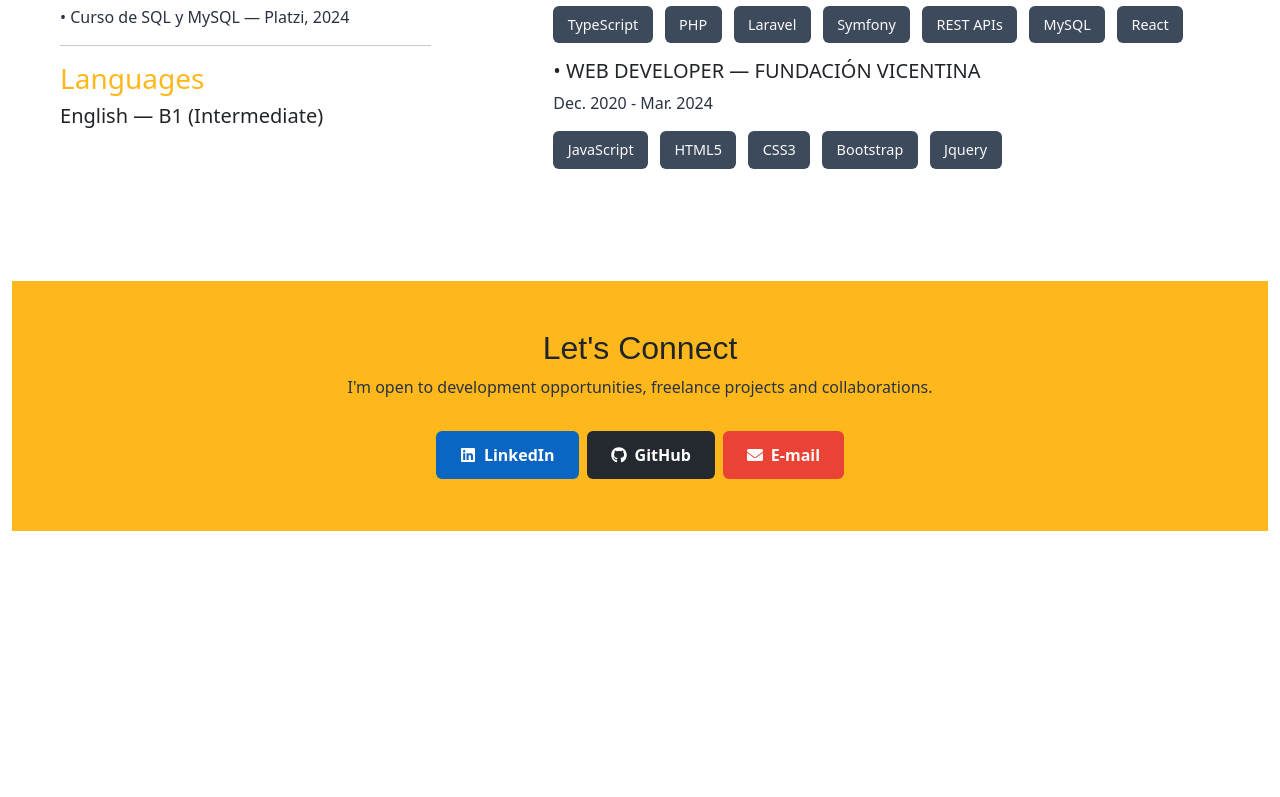
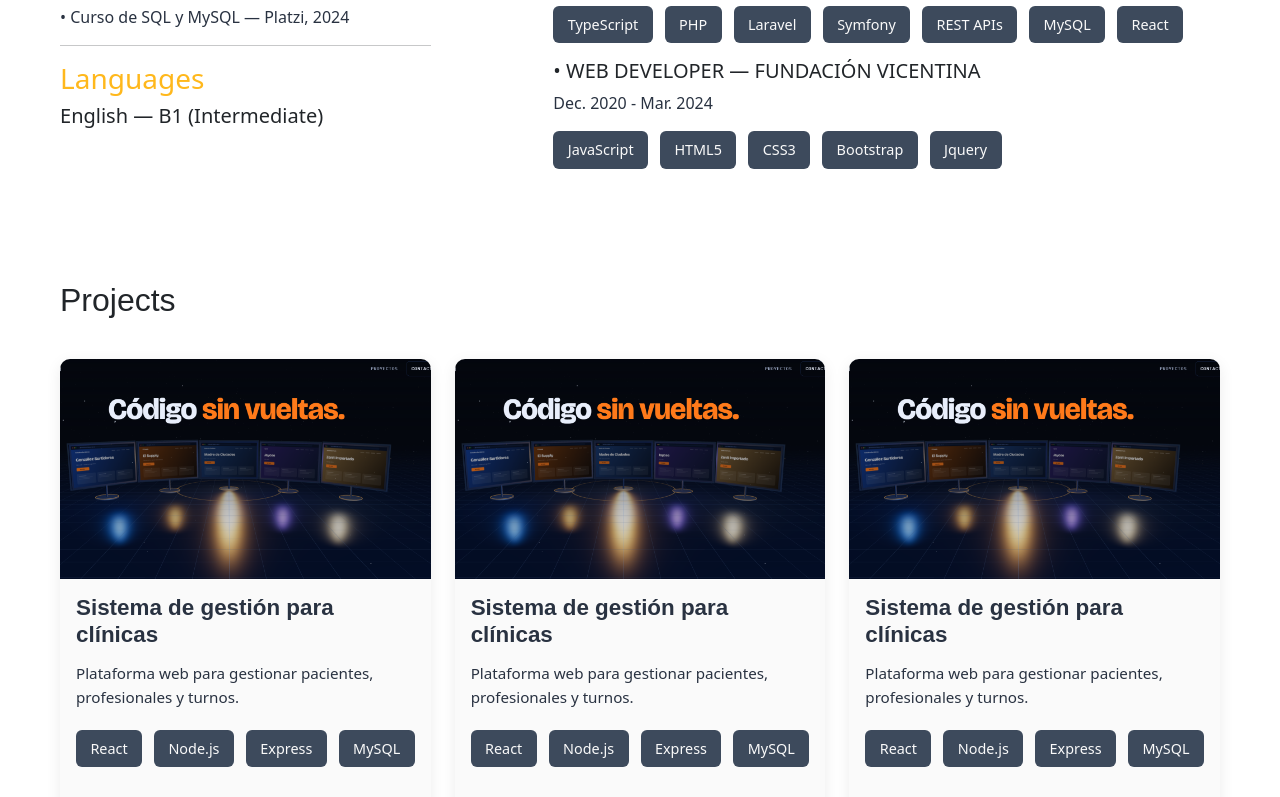
Before and after one commit to mati-romero/mi-portfolio, a React (Vite) app: page / in a window 1280 px wide. Shown: the part 2000-2797 px from the top of the page. Before the commit the page ends 2531 px from the top, so only its background shows below. Built offline with nearby package versions, Linux system fonts and the light colour scheme; the HTML template or start-up script is replaced by a standard one.

Commit message:
seccion proyectos

```diff
--- a/src/App.jsx
+++ b/src/App.jsx
@@ -7,6 +7,7 @@ import AboutMe from './components/AboutMe/AboutMe';
 import Skill from './components/Skill/Skill';
 import Contact from './components/Contact/Contact';
 import Career from './components/Career/Career';
+import Projects from './components/Projects/Projects';
 
 function App() {
 
@@ -16,6 +17,7 @@ function App() {
       <Banner />
       <AboutMe />
       <Career />
+      <Projects />
       <Contact />
     </div>
   )
--- a/src/components/Banner/Banner.jsx
+++ b/src/components/Banner/Banner.jsx
@@ -18,7 +18,7 @@ function Banner() {
             Web developer with experience building modern web applications using React, JavaScript, PHP, Laravel and Symfony. I enjoy creating functional, responsive and user-focused digital solutions.
           </p>
 
-          <Button href="#projects">
+          <Button href="#projects" blank={false}>
             View My Projects
           </Button>
         </div>
--- a/src/components/Button/Button.jsx
+++ b/src/components/Button/Button.jsx
@@ -1,11 +1,11 @@
 import "./Button.css"
 
-function Button({ children, href = "#", variant = "primary",  className = "", download = false,}) {
+function Button({ children, href = "#", variant = "primary",  className = "", download = false, blank = true }) {
   return (
     <a
       href={href}
       className={`custom-button custom-button--${variant} ${className}`}
-      target={download ? undefined : "_blank"}
+      target={download ? undefined : blank ? "_blank" : undefined}
       rel={download ? undefined : "noopener noreferrer"}
       download={download || undefined}
     >
--- a/src/components/Navbar/Navbar.jsx
+++ b/src/components/Navbar/Navbar.jsx
@@ -34,6 +34,12 @@ function Navbar() {
               </a>
             </li>
 
+            <li className="nav-item">
+              <a className="nav-link navbar-link" href="#projects">
+                Projects
+              </a>
+            </li>
+
             {/*<li className="nav-item">
               <a className="nav-link navbar-link" href="#skills">
                 Skills
--- /dev/null
+++ b/src/components/ProjectCard/ProjectCard.css
@@ -0,0 +1,79 @@
+/* Project Card */
+
+.project-card {
+  border: none;
+  border-radius: 10px;
+  overflow: hidden;
+  background-color: var(--blanco);
+  box-shadow: 0 4px 15px rgba(0, 0, 0, 0.08);
+  transition: transform 0.2s ease, box-shadow 0.2s ease;
+}
+
+.project-card:hover {
+  transform: translateY(-5px);
+  box-shadow: 0 8px 25px rgba(0, 0, 0, 0.12);
+}
+
+/* Project image */
+
+.project-image-container {
+  width: 100%;
+  height: 220px;
+  overflow: hidden;
+}
+
+.project-image {
+  width: 100%;
+  height: 100%;
+  object-fit: cover;
+  display: block;
+  transition: transform 0.3s ease;
+}
+
+.project-card:hover .project-image {
+  transform: scale(1.03);
+}
+
+/* Project content */
+
+.project-title {
+  font-family: var(--heading);
+  font-size: 1.4rem;
+  font-weight: 700;
+  color: var(--text);
+  margin-bottom: 0.75rem;
+}
+
+.project-description {
+  font-size: 0.95rem;
+  line-height: 1.6;
+  margin-bottom: 1.25rem;
+}
+
+/* Project buttons */
+
+.project-buttons {
+  display: flex;
+  flex-wrap: wrap;
+  gap: 0.75rem;
+}
+
+.project-btn {
+  display: inline-flex;
+  align-items: center;
+  gap: 0.5rem;
+  padding: 0.6rem 1rem;
+  background-color: var(--amarillo);
+  color: var(--text);
+  border: none;
+  border-radius: 6px;
+  font-weight: 600;
+  text-decoration: none;
+  transition: all 0.2s ease;
+}
+
+.project-btn:hover {
+  background-color: var(--amarillo-hover);
+  color: var(--text);
+  transform: translateY(-2px);
+}
--- /dev/null
+++ b/src/components/ProjectCard/ProjectCard.jsx
@@ -0,0 +1,63 @@
+import { FaExternalLinkAlt, FaGithub } from "react-icons/fa";
+import "./ProjectCard.css";
+import Button from '../Button/Button';
+
+const ProjectCard = ({
+  title,
+  description,
+  image,
+  skills = [],
+  link,
+  github,
+}) => {
+  return (
+    <div className="card project-card h-100">
+      {/* Imagen */}
+      <div className="project-image-container">
+        <img
+          src={image}
+          alt={`Captura del proyecto ${title}`}
+          className="project-image"
+        />
+      </div>
+
+      {/* Contenido */}
+      <div className="card-body d-flex flex-column">
+        <h3 className="project-title">{title}</h3>
+
+        <p className="project-description">
+          {description}
+        </p>
+
+        {/* Skills */}
+        <div className="skills mb-3">
+          {skills.map((skill, index) => (
+            <span className="skill-badge" key={index}>
+              {skill}
+            </span>
+          ))}
+        </div>
+
+        {/* Botones */}
+        <div className="project-buttons mt-auto">
+          {link && (
+            <Button
+              href={""}
+              className="mt-3"
+            >
+              View
+            </Button>
+          )}
+
+          {github && (
+            <Button href="https://github.com/mati-romero" variant="github" className="mt-3">
+              <FaGithub />
+            </Button>
+          )}
+        </div>
+      </div>
+    </div>
+  );
+};
+
+export default ProjectCard;
--- /dev/null
+++ b/src/components/Projects/Projects.jsx
@@ -0,0 +1,82 @@
+import ProjectCard from "../ProjectCard/ProjectCard";
+import hola from "../../assets/images/projects/chtech.png";
+
+function Projects() {
+
+  return (
+
+    <div id="projects" className="p-5">
+        <h2>Projects</h2>
+
+        <div className="row g-4 mt-3">
+            <div className="col-12 col-md-6 col-lg-4">
+                <ProjectCard
+                    title="Sistema de gestión para clínicas"
+                    description="Plataforma web para gestionar pacientes, profesionales y turnos."
+                    image={hola}
+                    skills={["React", "Node.js", "Express", "MySQL"]}
+                    link="https://mi-proyecto.com"
+                    github="https://github.com/usuario/proyecto"
+                />
+            </div>
+
+            <div className="col-12 col-md-6 col-lg-4">
+                <ProjectCard
+                    title="Sistema de gestión para clínicas"
+                    description="Plataforma web para gestionar pacientes, profesionales y turnos."
+                    image={hola}
+                    skills={["React", "Node.js", "Express", "MySQL"]}
+                    link="https://mi-proyecto.com"
+                    github="https://github.com/usuario/proyecto"
+                />
+            </div>
+
+             <div className="col-12 col-md-6 col-lg-4">
+                <ProjectCard
+                    title="Sistema de gestión para clínicas"
+                    description="Plataforma web para gestionar pacientes, profesionales y turnos."
+                    image={hola}
+                    skills={["React", "Node.js", "Express", "MySQL"]}
+                    link="https://mi-proyecto.com"
+                    github="https://github.com/usuario/proyecto"
+                />
+            </div>
+
+            <div className="col-12 col-md-6 col-lg-4">
+                <ProjectCard
+                    title="Sistema de gestión para clínicas"
+                    description="Plataforma web para gestionar pacientes, profesionales y turnos."
+                    image={hola}
+                    skills={["React", "Node.js", "Express", "MySQL"]}
+                    link="https://mi-proyecto.com"
+                    github="https://github.com/usuario/proyecto"
+                />
+            </div>
+
+             <div className="col-12 col-md-6 col-lg-4">
+                <ProjectCard
+                    title="Sistema de gestión para clínicas"
+                    description="Plataforma web para gestionar pacientes, profesionales y turnos."
+                    image={hola}
+                    skills={["React", "Node.js", "Express", "MySQL"]}
+                    link="https://mi-proyecto.com"
+                    github="https://github.com/usuario/proyecto"
+                />
+            </div>
+
+            <div className="col-12 col-md-6 col-lg-4">
+                <ProjectCard
+                    title="Sistema de gestión para clínicas"
+                    description="Plataforma web para gestionar pacientes, profesionales y turnos."
+                    image={hola}
+                    skills={["React", "Node.js", "Express", "MySQL"]}
+                    link="https://mi-proyecto.com"
+                    github="https://github.com/usuario/proyecto"
+                />
+            </div>
+        </div>
+    </div>
+  );
+}
+
+export default Projects;
```
Also changed, not shown: src/assets/images/projects/chtech.png (added), src/components/Projects/Projects.css (added).
